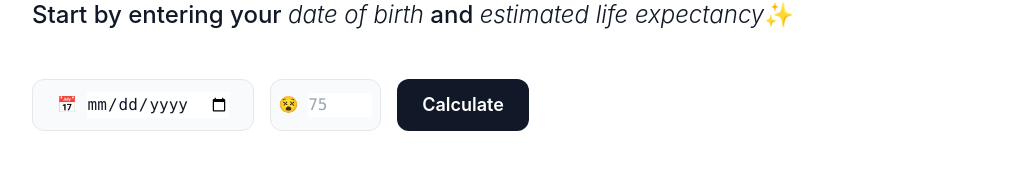
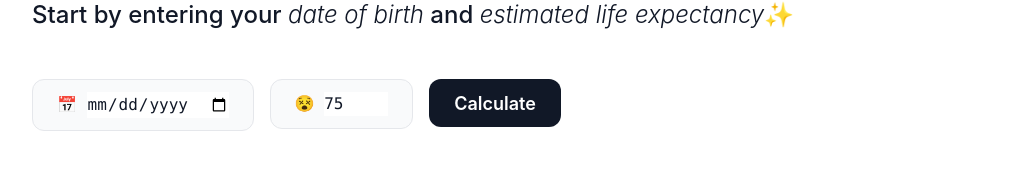
Before and after one commit to rahman95/life-in-weeks, a Svelte app: page / in a window 1280 px wide. Shown: the part 381-550 px from the top of the page, without its empty margins (0-1020 px from the left). Built offline with nearby package versions, Linux system fonts and the light colour scheme.

Commit message:
Added validation

```diff
--- a/package.json
+++ b/package.json
@@ -6,7 +6,7 @@
     "dev": "rollup -c -w",
     "start": "sirv public",
     "validate": "svelte-check",
-    "lint": "eslint 'src/**/*.{ts,svelte}'"
+    "lint": "eslint 'src/**/*.ts'"
   },
   "devDependencies": {
     "@rollup/plugin-commonjs": "^16.0.0",
@@ -35,7 +35,8 @@
     "svelte-preprocess": "^4.0.0",
     "tailwindcss": "^2.0.1",
     "tslib": "^2.0.0",
-    "typescript": "^3.9.3"
+    "typescript": "^3.9.3",
+    "yup": "^0.32.6"
   },
   "dependencies": {
     "sirv-cli": "^1.0.0",
--- a/prettier.config.js
+++ b/prettier.config.js
@@ -1,5 +1,7 @@
 module.exports = {
-    plugins: ['prettier-plugin-svelte'],
-    svelteBracketNewLine: true,
-    svelteSortOrder: 'styles-scripts-markup',
-  };
+  "svelteSortOrder" : "styles-scripts-markup",
+  "svelteStrictMode": true,
+  "svelteBracketNewLine": true,
+  "svelteAllowShorthand": false,
+  "svelteIndentScriptAndStyle": false
+};
--- a/src/App.svelte
+++ b/src/App.svelte
@@ -1,6 +1,28 @@
 <script lang="ts">
 	import SvelteSeo from "svelte-seo";
+
 	import Tailwind from './style/Tailwind.svelte';
+	import { formValidationSchema, extractErrors } from './schema';
+	import type { ErrorObject, FormModel } from "./types";
+
+	let model: FormModel = {
+		lifeExpectancy: 75,
+		dateOfBirth: ''
+	}
+
+	let errors: ErrorObject = {};
+
+	function handleSubmit(e: Event) {
+		formValidationSchema.validate(model, { abortEarly: false })
+      	.then(() => {
+        	console.log(JSON.stringify(model));
+        	errors = {};
+		  })
+		.catch(err => {
+			console.error(err)
+			errors = extractErrors(err)
+		});
+	}
 </script>
 
 <style>
@@ -16,7 +38,7 @@
 	}
 
 	button {
-		@apply w-full sm:w-auto flex-none bg-gray-900 hover:bg-gray-700 text-white text-lg leading-6 font-semibold py-3 px-6 border border-transparent rounded-xl focus:ring-2 focus:ring-offset-2 focus:ring-offset-white focus:ring-gray-900 focus:outline-none transition-colors duration-200;
+		@apply w-full h-12 sm:w-auto flex-none bg-gray-900 hover:bg-gray-700 text-white text-lg leading-6 font-semibold py-3 px-6 border border-transparent rounded-xl focus:ring-2 focus:ring-offset-2 focus:ring-offset-white focus:ring-gray-900 focus:outline-none transition-colors duration-200;
 	}
 </style>
 
@@ -35,23 +57,30 @@
 			<p>Visualising your life in weeks can <i class="font-light">feel weird</i> and <i class="font-light">maybe morbid</i> to some but it can be prove to be a good indicator of where you currently are in life.</p>
 			<p class="text-gray-900">Start by entering your <i class="font-light">date of birth</i> and <i class="font-light">estimated life expectancy</i>✨ </p>
 
-			<div class="flex flex-wrap space-y-4 sm:space-y-0 sm:space-x-4 text-center">
-				<div class="w-full sm:w-auto flex-none bg-gray-50 text-gray-400 hover:text-gray-900 font-mono leading-6 py-3 sm:px-6 border border-gray-200 rounded-xl flex items-center justify-center space-x-2 sm:space-x-4 focus:ring-2 focus:ring-offset-2 focus:ring-offset-white focus:ring-gray-300 focus:outline-none transition-colors duration-200">
-					<div class="text-gray-900">
-						<span class="hidden sm:inline text-gray-500" aria-hidden="true">📅 </span>
-						<input type="date" name="date-of-birth" class="focus:outline-none focus:border-gray-400 focus:ring-0" />
+			<form class="flex flex-wrap space-y-4 sm:space-y-0 sm:space-x-4 text-center" on:submit|preventDefault={handleSubmit}>
+				<div class="w-full sm:w-auto flex-none">
+					<div class="bg-gray-50 text-gray-400 hover:text-gray-900 font-mono leading-6 py-3 sm:px-6 border border-gray-200 rounded-xl flex items-center justify-center space-x-2 sm:space-x-4 focus:ring-2 focus:ring-offset-2 focus:ring-offset-white focus:ring-gray-300 focus:outline-none transition-colors duration-200">
+						<div class="text-gray-900">
+							<span class="hidden sm:inline text-gray-500" aria-hidden="true">📅 </span>
+							<input type="date" bind:value={model.dateOfBirth} name="date-of-birth" class="focus:outline-none focus:border-gray-400 focus:ring-0" />
+						</div>
 					</div>
+					{#if errors.dateOfBirth}<span class="text-red-500 text-sm italic">{errors.dateOfBirth}</span>{/if}
 				</div>
 
-				<div class="w-full sm:w-auto flex-none bg-gray-50 text-gray-400 hover:text-gray-900 font-mono leading-6 py-3 sm:px-2 border border-gray-200 rounded-xl flex items-center justify-center space-x-2 sm:space-x-4 focus:ring-2 focus:ring-offset-2 focus:ring-offset-white focus:ring-gray-300 focus:outline-none transition-colors duration-200">
-					<div class="text-gray-900">
-						<span class="hidden sm:inline text-gray-500" aria-hidden="true">😵 </span>
-						<input type="number" min="10" max="100" placeholder="75" name="life-expectancy" class="w-16 focus:outline-none focus:border-gray-400 focus:ring-0" />
+
+				<div class="w-full sm:w-auto flex-none">
+					<div class="bg-gray-50 text-gray-400 hover:text-gray-900 font-mono leading-6 py-3 sm:px-6 border border-gray-200 rounded-xl flex items-center justify-center space-x-2 sm:space-x-4 focus:ring-2 focus:ring-offset-2 focus:ring-offset-white focus:ring-gray-300 focus:outline-none transition-colors duration-200">
+						<div class="text-gray-900">
+							<span class="hidden sm:inline text-gray-500" aria-hidden="true">😵 </span>
+							<input type="number" min="1" max="100" bind:value={model.lifeExpectancy} name="life-expectancy" class="w-16 focus:outline-none focus:border-gray-400 focus:ring-0" />
+						</div>
 					</div>
+					{#if errors.lifeExpectancy}<span class="text-red-500 text-sm italic">{errors.lifeExpectancy}</span>{/if}
 				</div>
 
-				<button>Calculate</button>
-			</div>
+				<button type="submit">Calculate</button>
+			</form>
 		</div>
 
 	</div>
--- /dev/null
+++ b/src/schema.ts
@@ -0,0 +1,18 @@
+import * as yup from "yup";
+
+const formValidationSchema = yup.object().shape({
+  lifeExpectancy: yup
+    .number()
+    .min(1)
+    .max(100)
+    .required("Life expectancy is required"),
+  dateOfBirth: yup.string().required("Date of birth is required"),
+});
+
+const extractErrors = ({ inner }) => {
+  return inner.reduce((acc, err) => {
+    return { ...acc, [err.path]: err.message };
+  }, {});
+};
+
+export { formValidationSchema, extractErrors };
--- /dev/null
+++ b/src/types.ts
@@ -0,0 +1,8 @@
+export interface FormModel {
+  lifeExpectancy: number;
+  dateOfBirth: string;
+}
+
+export interface ErrorObject {
+  [key: string]: string;
+}
--- a/tsconfig.json
+++ b/tsconfig.json
@@ -1,6 +1,6 @@
 {
   "extends": "@tsconfig/svelte/tsconfig.json",
 
-  "include": ["src/**/*"],
+  "include": ["src/**/*", "src/node_modules"],
   "exclude": ["node_modules/*", "__sapper__/*", "public/*"]
 }
```
Also changed, not shown: .eslintrc.js, 1 other file (tests, documents, lock files or other folders).
